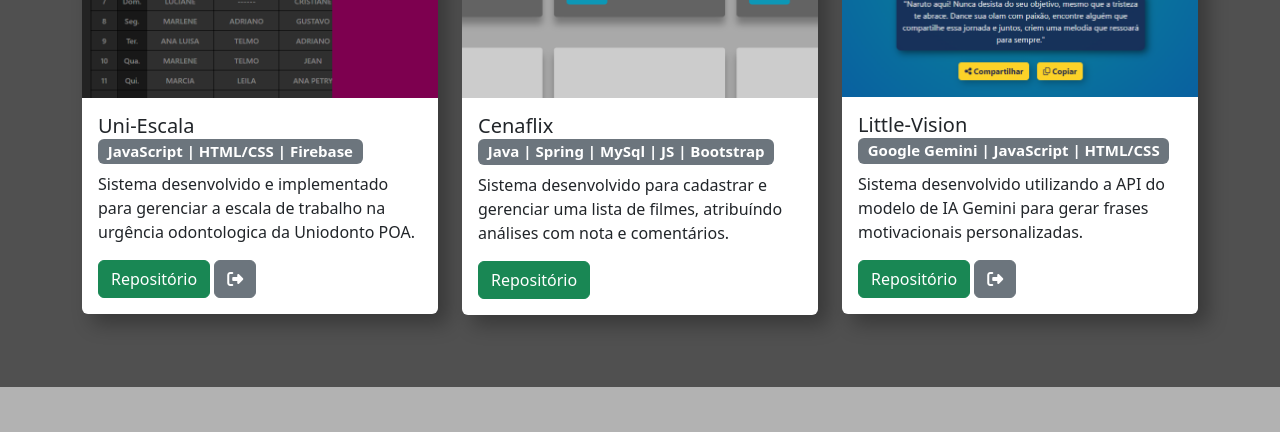
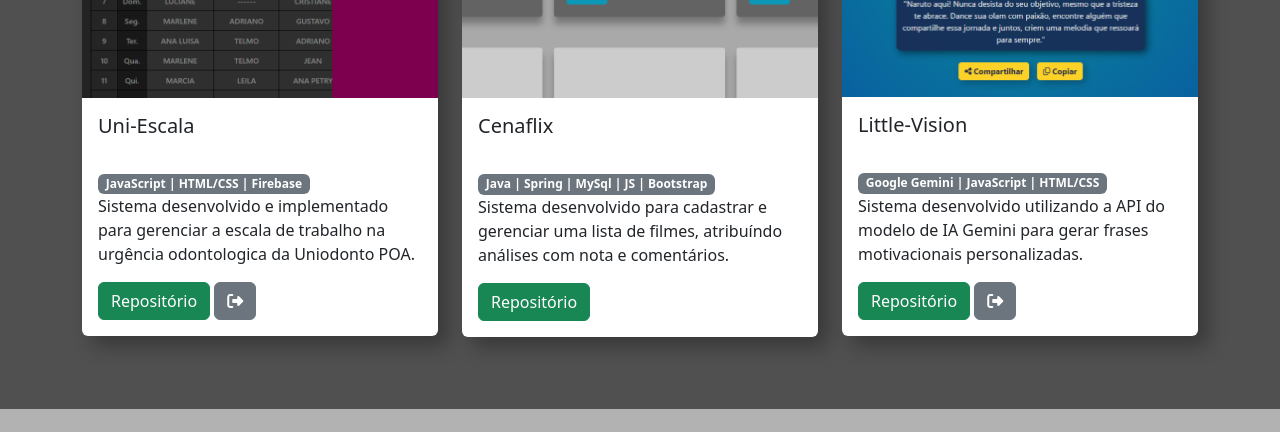
Before and after one commit to Bryanlamanna/MackPort, a plain HTML site: page index.html in a window 1280 px wide. Shown: the part 2460-2892 px from the top of the page. Drawn offline with nearby package versions, Linux system fonts and the light colour scheme.

Commit message:
update index.html

```diff
--- a/index.html
+++ b/index.html
@@ -182,7 +182,7 @@
                         <div class="card">
                             <img src="assets/uniescala.png" alt="Uni-Escala" class="card-img-top">
                             <div class="card-body">
-                                <h5 class="card-title">Uni-Escala <span class="badge bg-secondary">JavaScript | HTML/CSS | Firebase</span></h5>
+                                <h5 class="card-title">Uni-Escala</h5> <br> <span class="badge bg-secondary">JavaScript | HTML/CSS | Firebase</span>
                                 <p class="card-text">Sistema desenvolvido e implementado para gerenciar a escala de trabalho na urgência odontologica da Uniodonto POA.</p>
                                 <a href="https://github.com/Bryanlamanna/Uni-Escala" class="btn btn-success">Repositório</a>
                                 <a href="https://uniodonto-escalas.netlify.app" class="btn btn-secondary">
@@ -195,7 +195,7 @@
                         <div class="card">
                             <img src="assets/filmedex1.png" alt="Cenaflix" class="card-img-top">
                             <div class="card-body">
-                                <h5 class="card-title">Cenaflix <span class="badge bg-secondary">Java | Spring | MySql | JS | Bootstrap</span></h5>
+                                <h5 class="card-title">Cenaflix</h5> <br>  <span class="badge bg-secondary">Java | Spring | MySql | JS | Bootstrap</span>
                                 <p class="card-text">Sistema desenvolvido para cadastrar e gerenciar uma lista de filmes, atribuíndo análises com nota e comentários.</p>
                                 <a href="https://github.com/Bryanlamanna/Filmes-senac" class="btn btn-success">Repositório</a>
                             </div>
@@ -205,7 +205,7 @@
                         <div class="card">
                             <img src="assets/littlevision.png" alt="Little-Vision" class="card-img-top">
                             <div class="card-body">
-                                <h5 class="card-title">Little-Vision <span class="badge bg-secondary">Google Gemini | JavaScript | HTML/CSS </span></h5>
+                                <h5 class="card-title">Little-Vision </h5> <br> <span class="badge bg-secondary">Google Gemini | JavaScript | HTML/CSS </span>
                                 <p class="card-text">Sistema desenvolvido utilizando a API do modelo de IA Gemini para gerar frases motivacionais personalizadas.</p>
                                 <a href="https://github.com/Bryanlamanna/Little-Vision" class="btn btn-success">Repositório</a>
                                 <a href="https://littlevision.netlify.app/" class="btn btn-secondary">
```
